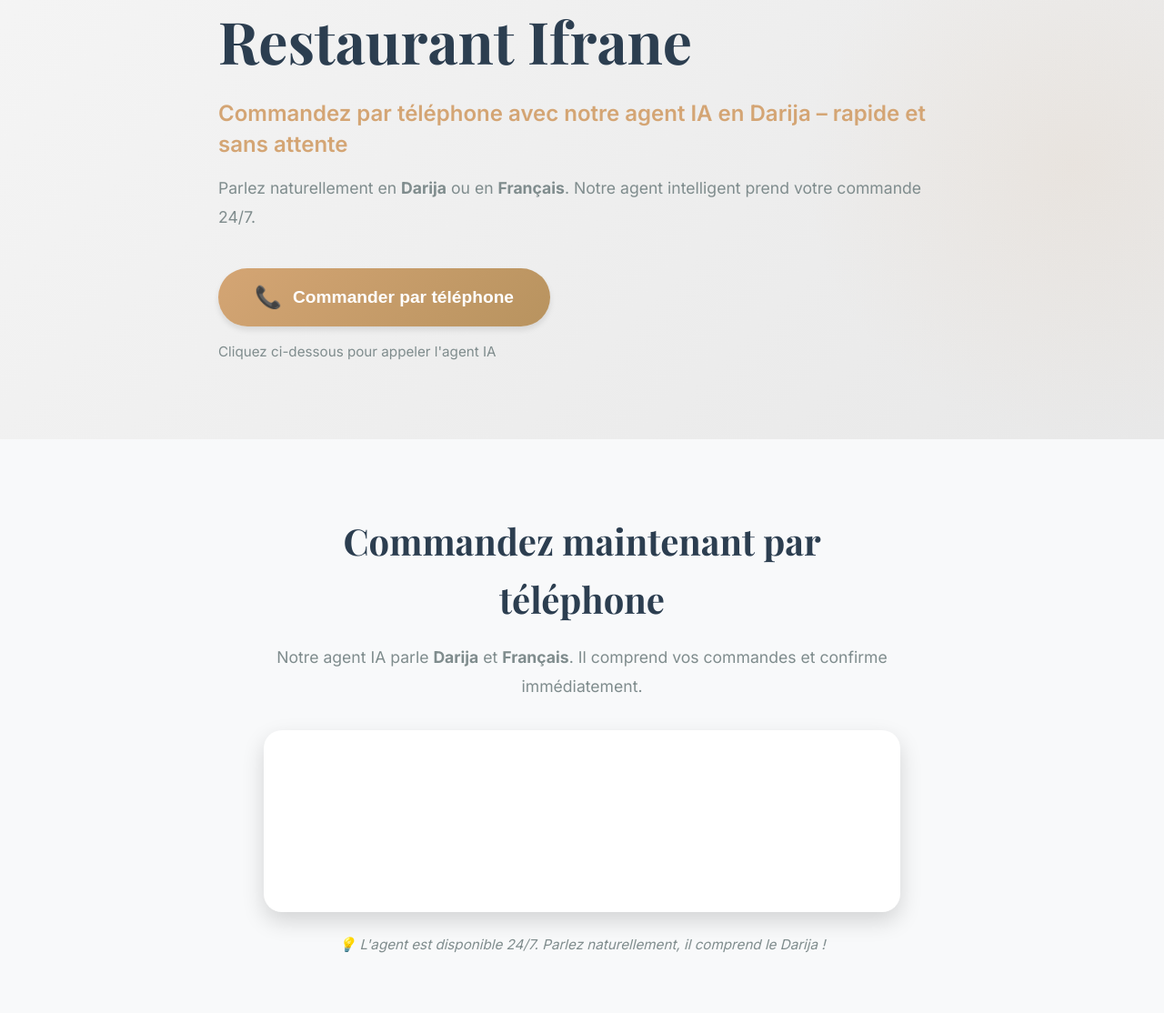
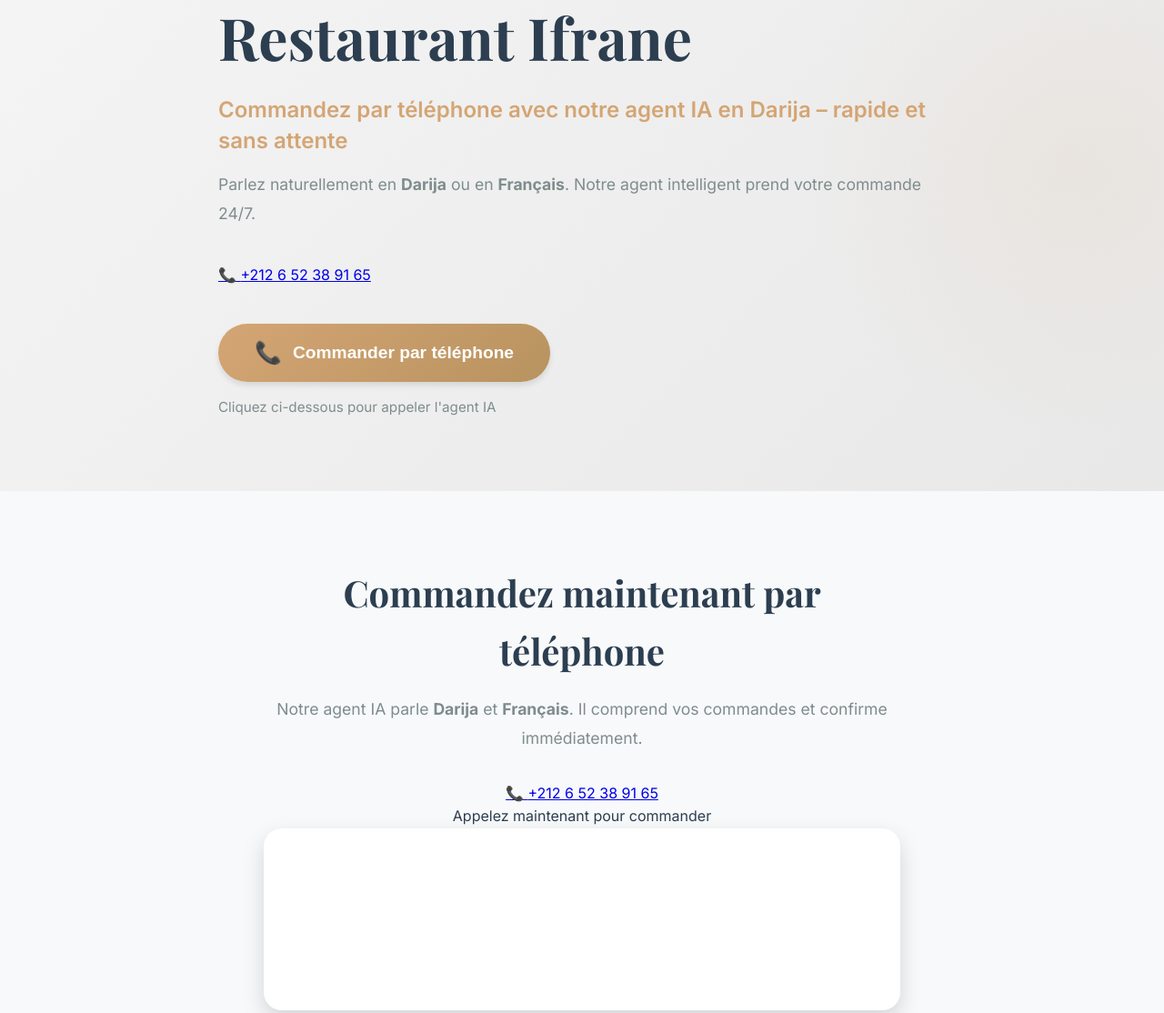
Before and after one commit to yassineyb92-beep/For-You, a plain HTML site: page index.html in a window 1280 px wide. Shown: the part 200-1314 px from the top of the page at 91% size. Drawn offline with nearby package versions, Linux system fonts and the light colour scheme; a script that the page names is missing.

Commit message:
Add files via upload

```diff
--- a/index.html
+++ b/index.html
@@ -47,6 +47,12 @@
                     Parlez naturellement en <strong>Darija</strong> ou en <strong>Français</strong>.
                     Notre agent intelligent prend votre commande 24/7.
                 </p>
+                <div class="hero-phone">
+                    <a href="tel:+212652389165" class="hero-phone-link">
+                        <span class="hero-phone-icon">📞</span>
+                        <span class="hero-phone-number">+212 6 52 38 91 65</span>
+                    </a>
+                </div>
                 <div class="hero-cta">
                     <div class="cta-button-wrapper">
                         <button class="cta-button" onclick="scrollToWidget()">
@@ -70,6 +76,13 @@
                     Notre agent IA parle <strong>Darija</strong> et <strong>Français</strong>.
                     Il comprend vos commandes et confirme immédiatement.
                 </p>
+                <div class="phone-number-display">
+                    <a href="tel:+212652389165" class="phone-link">
+                        <span class="phone-icon">📞</span>
+                        <span class="phone-number">+212 6 52 38 91 65</span>
+                    </a>
+                    <p class="phone-label">Appelez maintenant pour commander</p>
+                </div>
                 <div class="widget-box">
                     <!-- SAWT IA Widget -->
                     <script src="https://sawtia.ma/widget-loader.js"></script>
@@ -302,8 +315,8 @@
                         <div class="contact-icon">📞</div>
                         <div class="contact-details">
                             <h3>Commande par téléphone</h3>
-                            <p>Utilisez l'agent IA ci-dessus</p>
-                            <p class="contact-note">Disponible 24/7 en Darija et Français</p>
+                            <p><a href="tel:+212652389165" class="contact-phone-link">+212 6 52 38 91 65</a></p>
+                            <p class="contact-note">Appelez notre agent IA - Disponible 24/7 en Darija et Français</p>
                         </div>
                     </div>
                     <div class="contact-item">
@@ -352,7 +365,7 @@
                 <div class="footer-info">
                     <h4>Information</h4>
                     <p>📍 Ifrane, Morocco</p>
-                    <p>📞 Commande 24/7 par IA</p>
+                    <p><a href="tel:+212652389165" class="footer-phone-link">📞 +212 6 52 38 91 65</a></p>
                     <p>🗣️ Darija & Français</p>
                 </div>
             </div>
```
